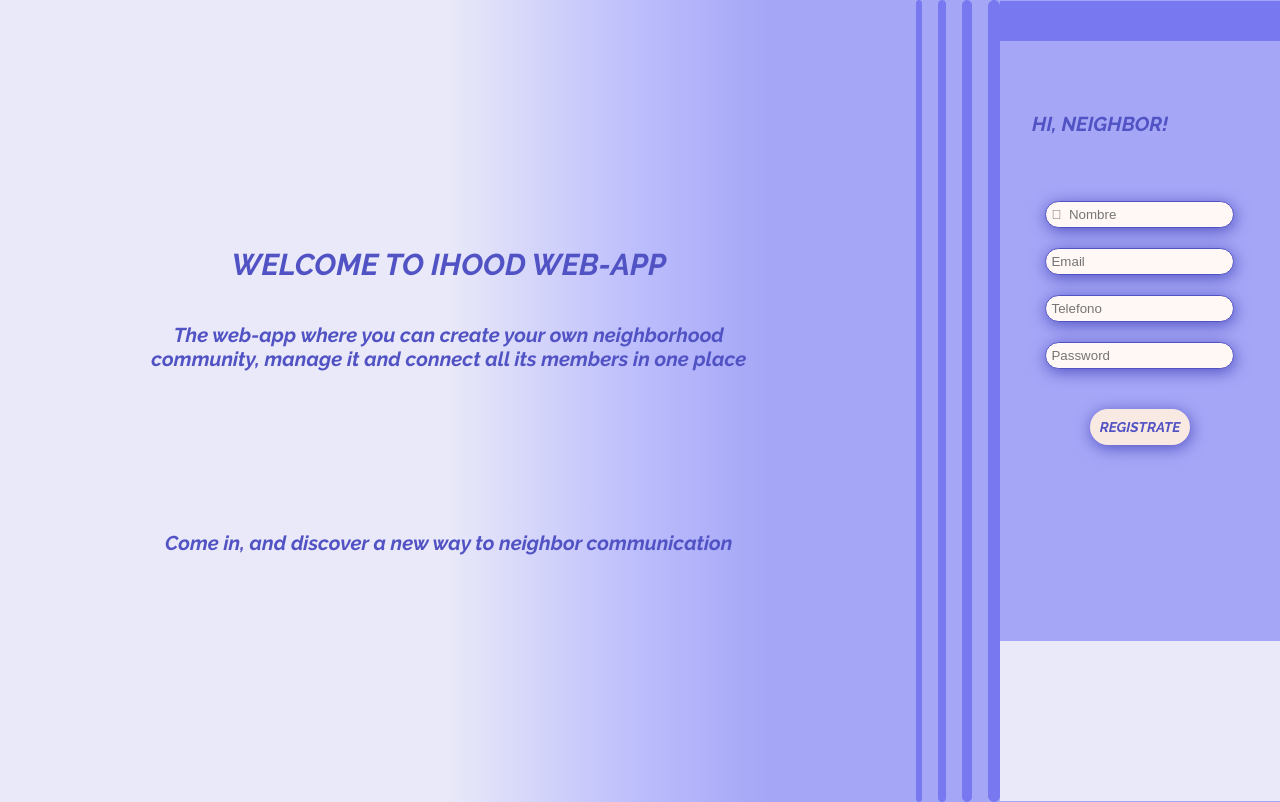
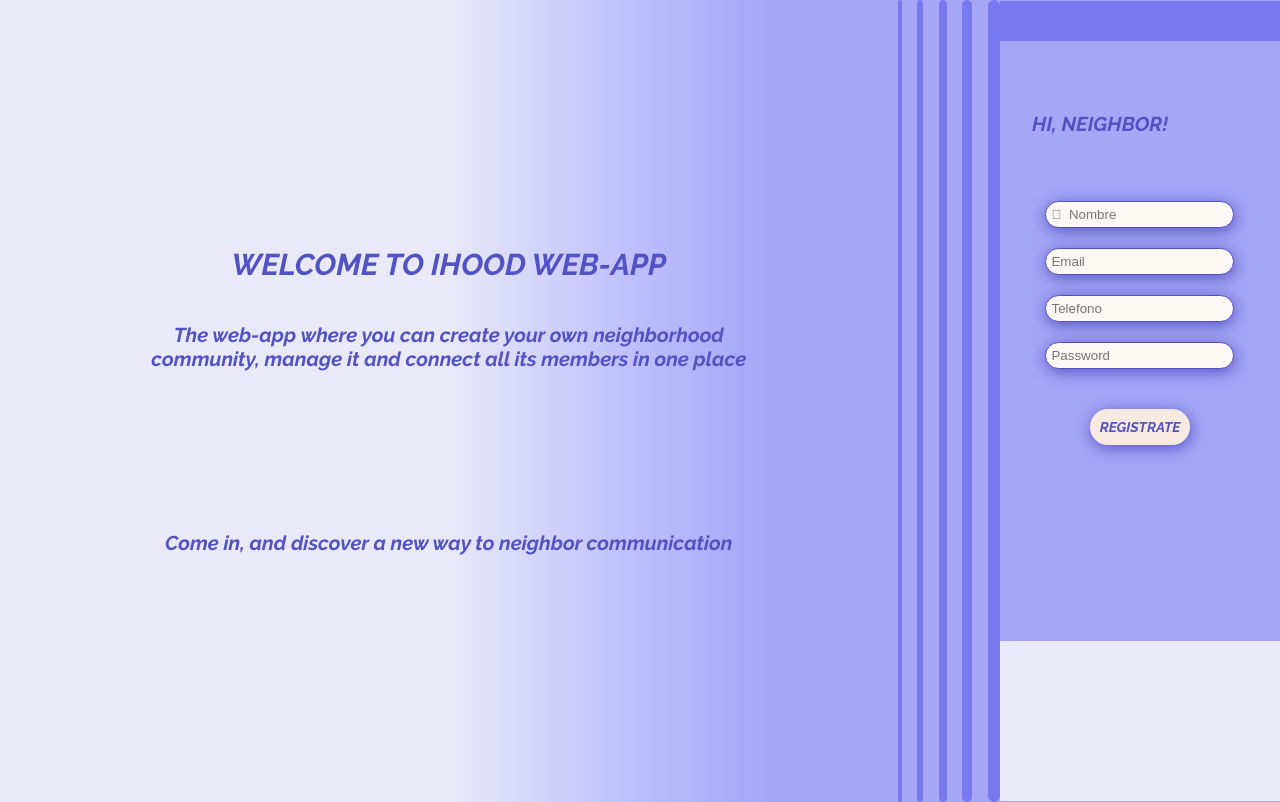
Before and after one commit to fullstacktf/ihood-frontend-definitive, a React (Create React App) app: page / in a window 1280 px wide. Built offline with nearby package versions, Linux system fonts and the light colour scheme; some icons are missing.

Commit message:
change tags to  decorative lines

```diff
--- a/src/components/DecoVLines.tsx
+++ b/src/components/DecoVLines.tsx
@@ -4,7 +4,7 @@ import styles from './DecoVLines.module.css';
 const DecoVLines = () => {
     return (
         <div className={styles.decoLinesContainer}>
-            <span className={styles.decoLine1}></span>
+            <div className={styles.decoLine1}></div>
             <div className={styles.decoLine2}></div>
             <div className={styles.decoLine3}></div>
             <div className={styles.decoLine4}></div>
```
